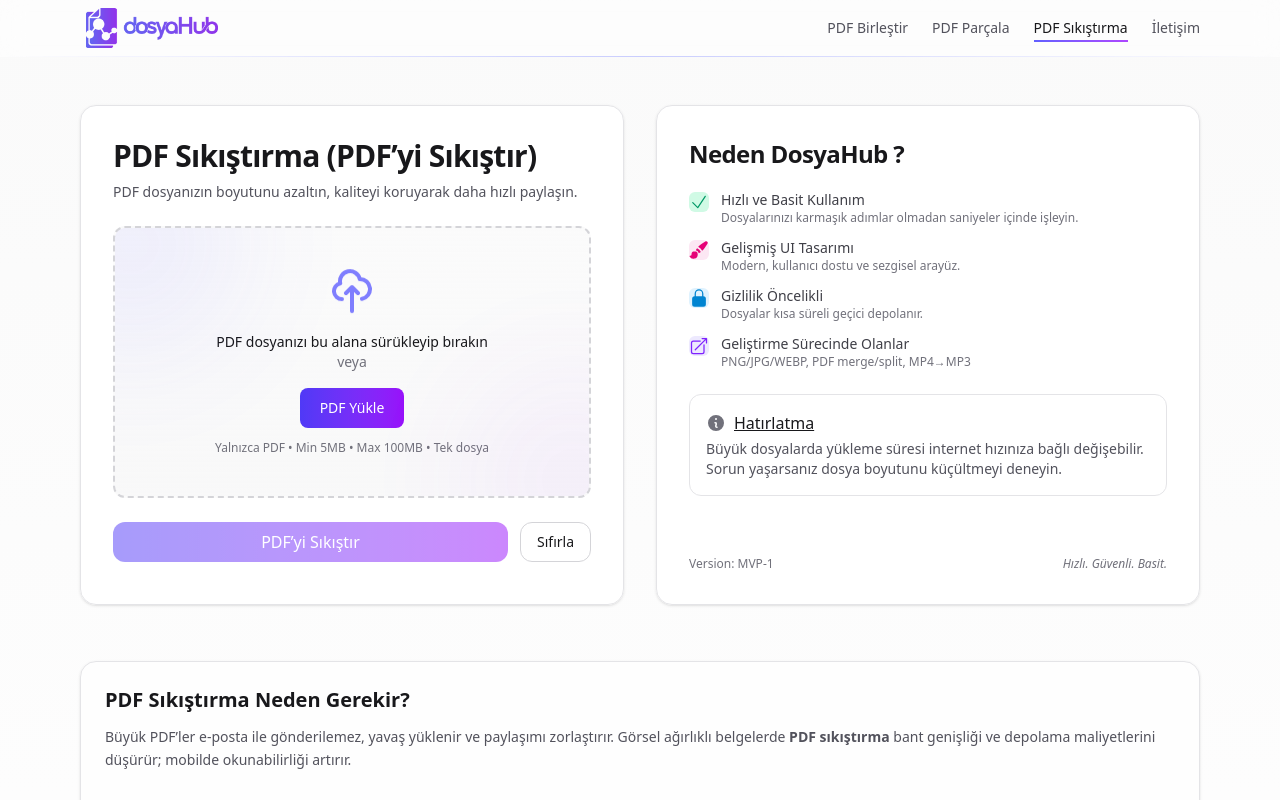
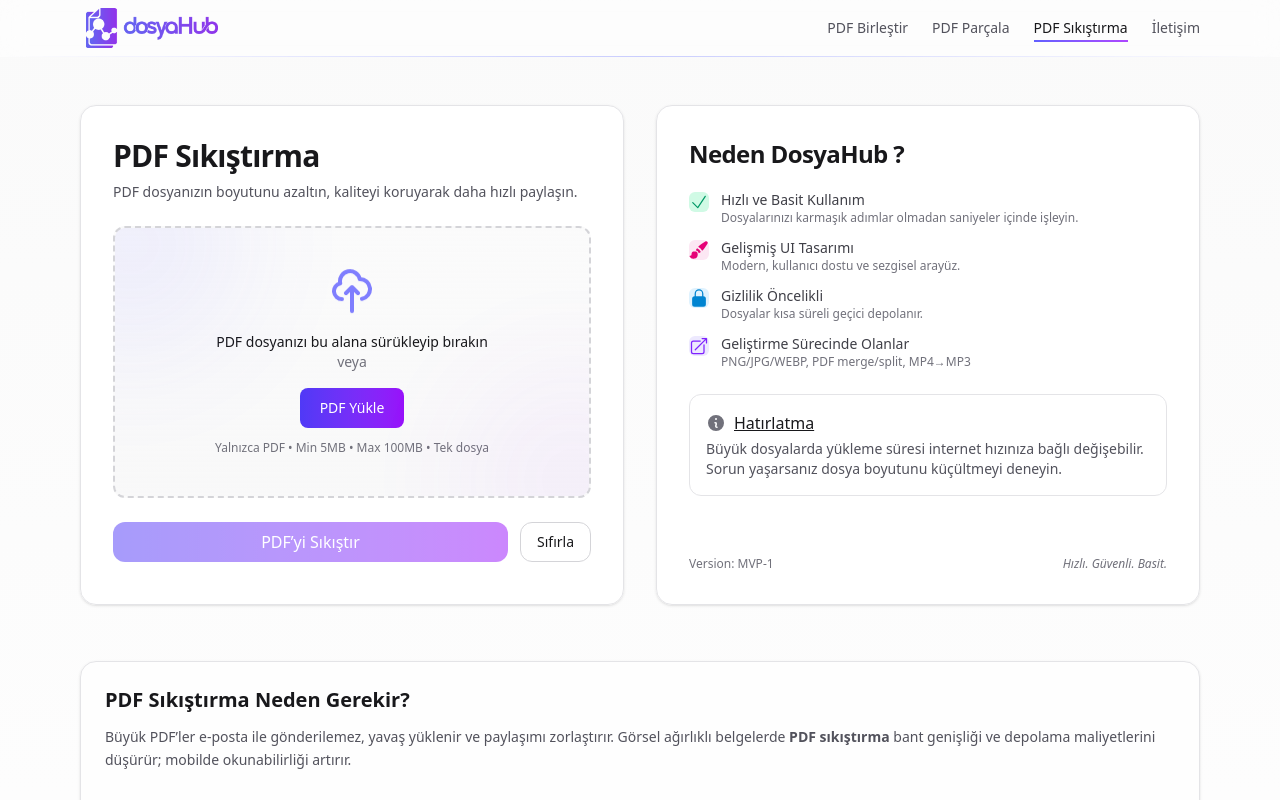
Before and after one commit to DorukhanBekdur/dosyahub, a React (Vite) app in the folder web/: page /compress-pdf in a window 1280 px wide. Shown: the top 800 px of the page. Built offline with nearby package versions, Linux system fonts and the light colour scheme; no server answers.

Commit message:
Update CompressPdfPage

```diff
--- a/web/src/pages/CompressPdfPage.jsx
+++ b/web/src/pages/CompressPdfPage.jsx
@@ -223,7 +223,7 @@ export default function CompressPdfPage() {
       <section className="grid md:grid-cols-2 gap-6 md:gap-8">
         <section className="h-full min-h-[500px] flex flex-col bg-white/90 dark:bg-zinc-900/90 backdrop-blur-sm rounded-2xl shadow-sm border border-zinc-200 dark:border-zinc-800 p-8 transition-all duration-300 hover:shadow-lg">
           <h1 className="text-3xl font-semibold tracking-tight">
-            PDF Sıkıştırma (PDF’yi Sıkıştır)
+            PDF Sıkıştırma
           </h1>
           <p className="text-sm text-zinc-600 dark:text-zinc-400 mt-2">
             PDF dosyanızın boyutunu azaltın, kaliteyi koruyarak daha hızlı
```
